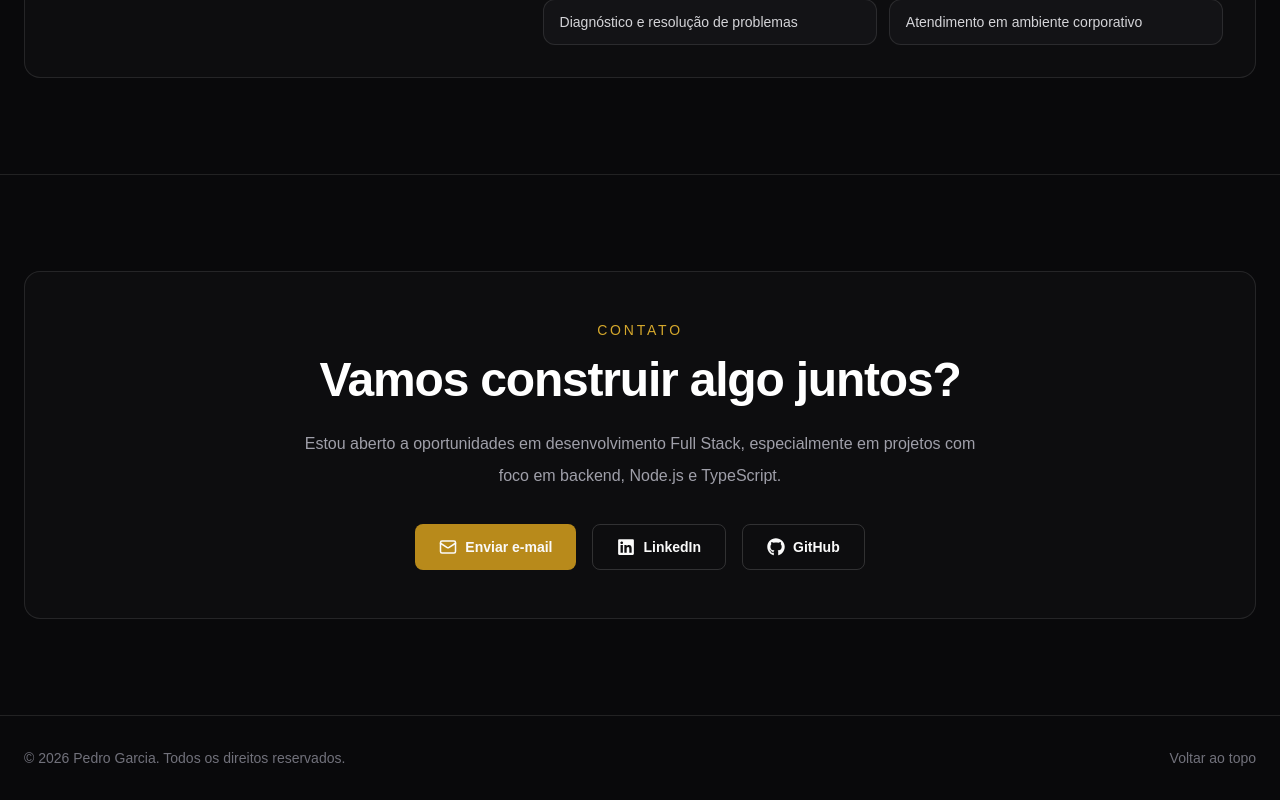
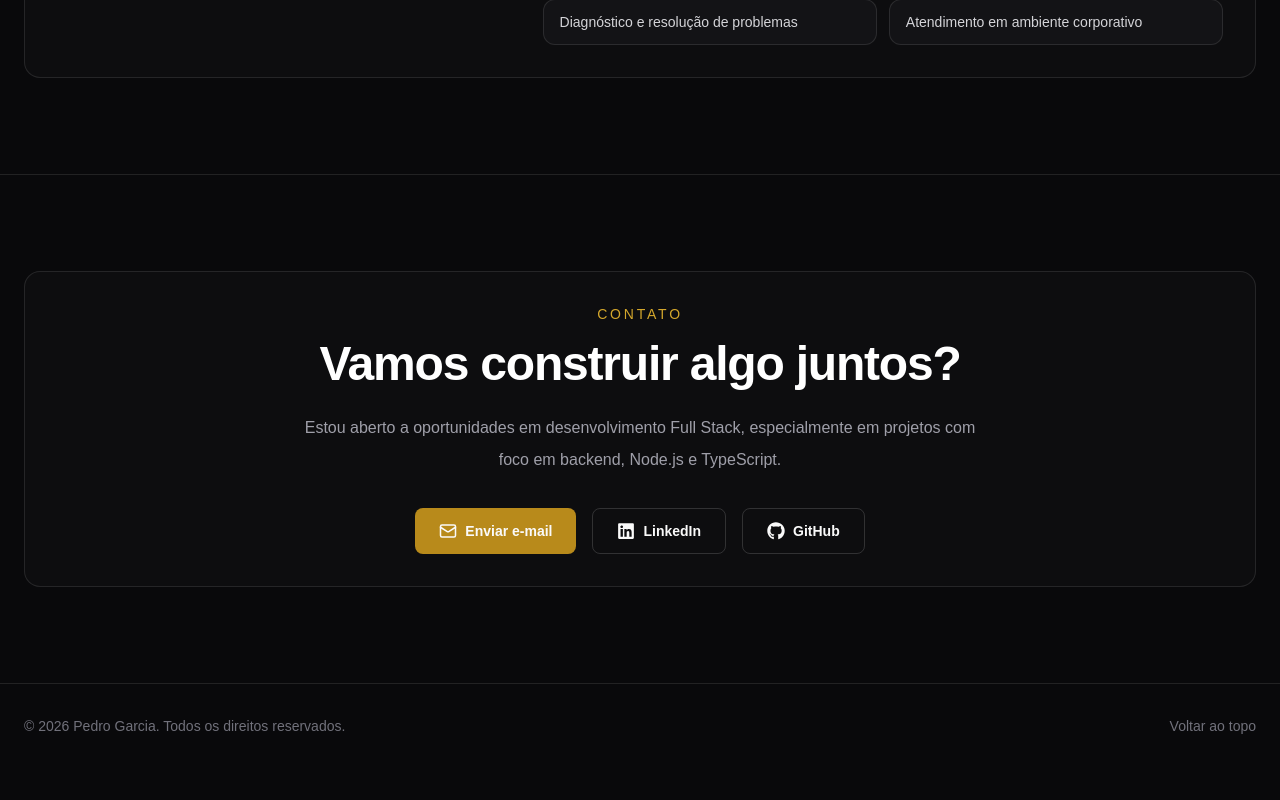
Before and after one commit to pedrogarciaphgs/portfolio-pedro, a Next.js app: page / in a window 1280 px wide. Shown: the part 3406-4206 px from the top of the page. After the commit the page ends 4174 px from the top, so only its background shows below. Built offline with nearby package versions, Linux system fonts and the light colour scheme.

Commit message:
fix: center contact section and refine hover styles

```diff
--- a/src/components/sections/Contact.tsx
+++ b/src/components/sections/Contact.tsx
@@ -1,12 +1,13 @@
 import { Mail } from "lucide-react";
 import { FaGithub, FaLinkedin } from "react-icons/fa";
+
 import { Reveal } from "@/components/ui/Reveal";
 
 export function Contact() {
   return (
     <section id="contato" className="border-t border-white/10 py-24">
-      <Reveal className="mx-auto max-w-7xl px-6">
-        <div className="rounded-2xl border border-white/10 bg-white/2 px-6 py-12 text-center md:px-12">
+      <Reveal className="mx-auto w-full max-w-7xl px-6">
+        <div className="rounded-2xl border border-white/10 bg-white/[0.02] p-6 text-center transition duration-300 hover:-translate-y-1 hover:border-[#D4A72C]/40 hover:bg-white/[0.04] md:p-8">
           <p className="text-sm font-medium uppercase tracking-[0.2em] text-[#D4A72C]">
             Contato
           </p>
@@ -33,7 +34,7 @@ export function Contact() {
               href="https://www.linkedin.com/in/pedrogarciaphgs/"
               target="_blank"
               rel="noopener noreferrer"
-              className="inline-flex items-center justify-center gap-2 rounded-lg border border-white/15 px-6 py-3 text-sm font-semibold text-white transition hover:bg-white/5"
+              className="inline-flex items-center justify-center gap-2 rounded-lg border border-white/15 px-6 py-3 text-sm font-semibold text-white transition hover:border-[#D4A72C]/40 hover:bg-white/5"
             >
               <FaLinkedin size={18} />
               LinkedIn
@@ -43,7 +44,7 @@ export function Contact() {
               href="https://github.com/pedrogarciaphgs"
               target="_blank"
               rel="noopener noreferrer"
-              className="inline-flex items-center justify-center gap-2 rounded-lg border border-white/15 px-6 py-3 text-sm font-semibold text-white transition hover:bg-white/5"
+              className="inline-flex items-center justify-center gap-2 rounded-lg border border-white/15 px-6 py-3 text-sm font-semibold text-white transition hover:border-[#D4A72C]/40 hover:bg-white/5"
             >
               <FaGithub size={18} />
               GitHub
--- a/src/components/sections/Experience.tsx
+++ b/src/components/sections/Experience.tsx
@@ -39,8 +39,8 @@ export function Experience() {
         <div className="mt-12">
           {experiences.map((experience) => (
             <article
+              className="rounded-2xl border border-white/10 bg-white/[0.02] p-6 transition duration-300 hover:-translate-y-1 hover:border-[#D4A72C]/40 hover:bg-white/[0.04] md:p-8"
               key={`${experience.role}-${experience.company}`}
-              className="rounded-2xl border border-white/10 bg-white/2 p-6 md:p-8"
             >
               <div className="grid gap-8 lg:grid-cols-[0.8fr_1.2fr]">
                 <div>
```
